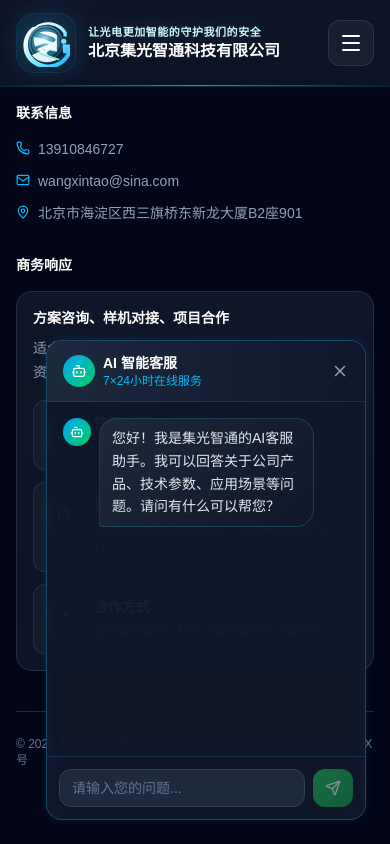
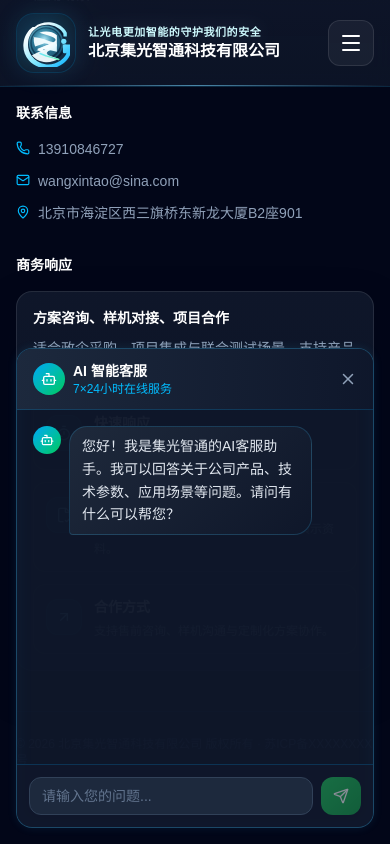
Before and after one commit to wangxintao-bj/jiguangzhitong, a React (Vite) app: page /contact in a window 390 px wide. Both pictures are taken after a click on the button 4 px from the left and 3037 px from the top of the page. Shown: the part 2190-3034 px from the top of the page. Built offline with nearby package versions, Linux system fonts and the light colour scheme.

Commit message:
修复: 聊天按钮改为z-[9999]悬浮式固定, 手机端自适应

```diff
--- a/src/components/AIChatbot.tsx
+++ b/src/components/AIChatbot.tsx
@@ -80,7 +80,7 @@
       {/* Floating button */}
       <button
         onClick={() => setOpen(true)}
-        className="fixed bottom-6 right-6 z-50 btn-cta text-white w-14 h-14 rounded-full flex items-center justify-center shadow-lg cursor-pointer animate-pulse-glow"
+        className="fixed bottom-4 md:bottom-6 right-4 md:right-6 z-[9999] btn-cta text-white w-12 h-12 md:w-14 md:h-14 rounded-full flex items-center justify-center shadow-[0_8px_32px_rgba(6,182,212,0.4)] cursor-pointer animate-pulse-glow hover:scale-110 transition-transform duration-200"
         aria-label="Open AI Chat"
         style={{ display: open ? 'none' : 'flex' }}
       >
@@ -89,8 +89,8 @@
 
       {/* Chat window */}
       {open && (
-        <div className="fixed bottom-6 right-6 z-50 w-80 md:w-96 flex flex-col rounded-2xl overflow-hidden shadow-2xl glow-border"
-          style={{ height: '480px', background: 'rgba(15,23,42,0.97)' }}>
+        <div className="fixed bottom-4 md:bottom-6 right-4 md:right-6 z-[9999] w-[calc(100vw-32px)] md:w-96 flex flex-col rounded-2xl overflow-hidden shadow-[0_18px_64px_rgba(2,8,23,0.6)] glow-border"
+          style={{ height: 'min(480px, calc(100vh - 120px))', background: 'rgba(15,23,42,0.97)' }}>
 
           {/* Header */}
           <div className="flex items-center justify-between px-4 py-3 bg-gradient-to-r from-slate-800 to-slate-900 border-b border-sky-500/20">
```
